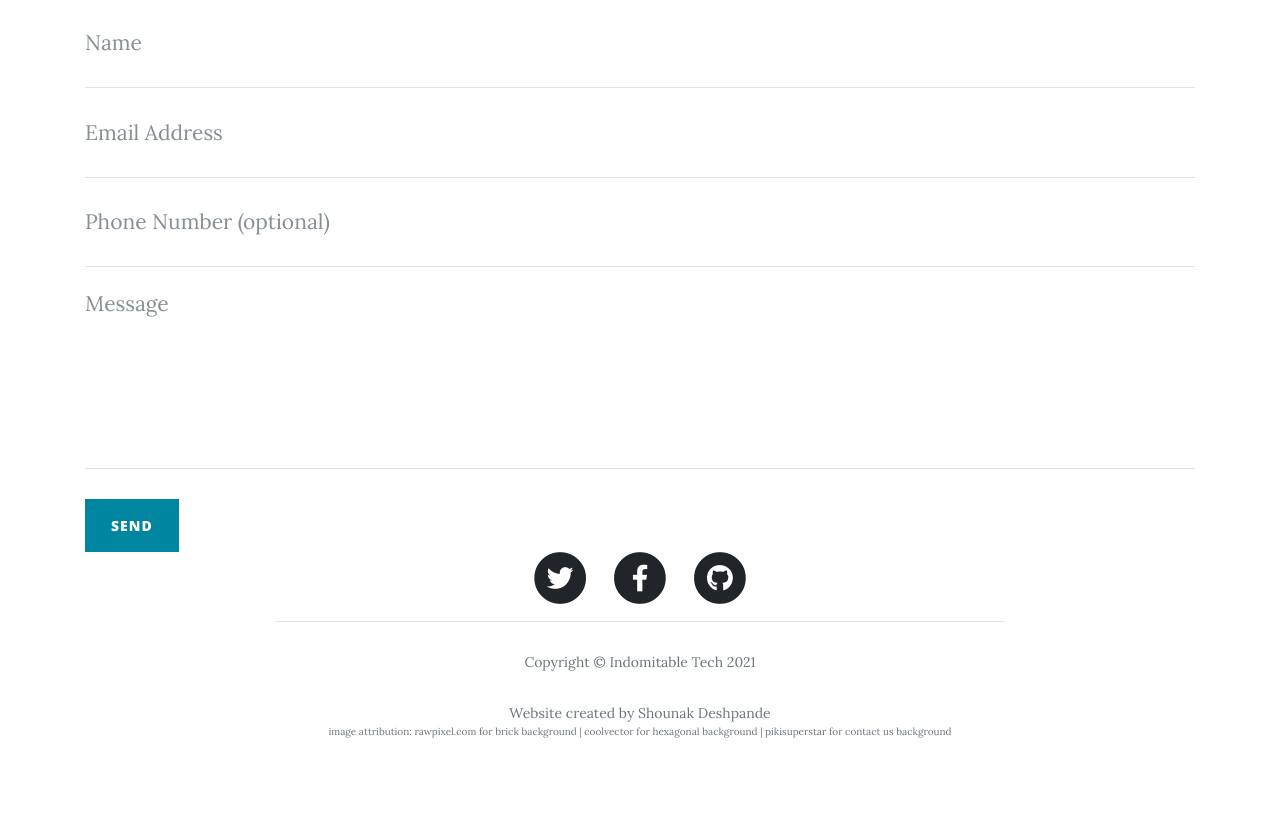
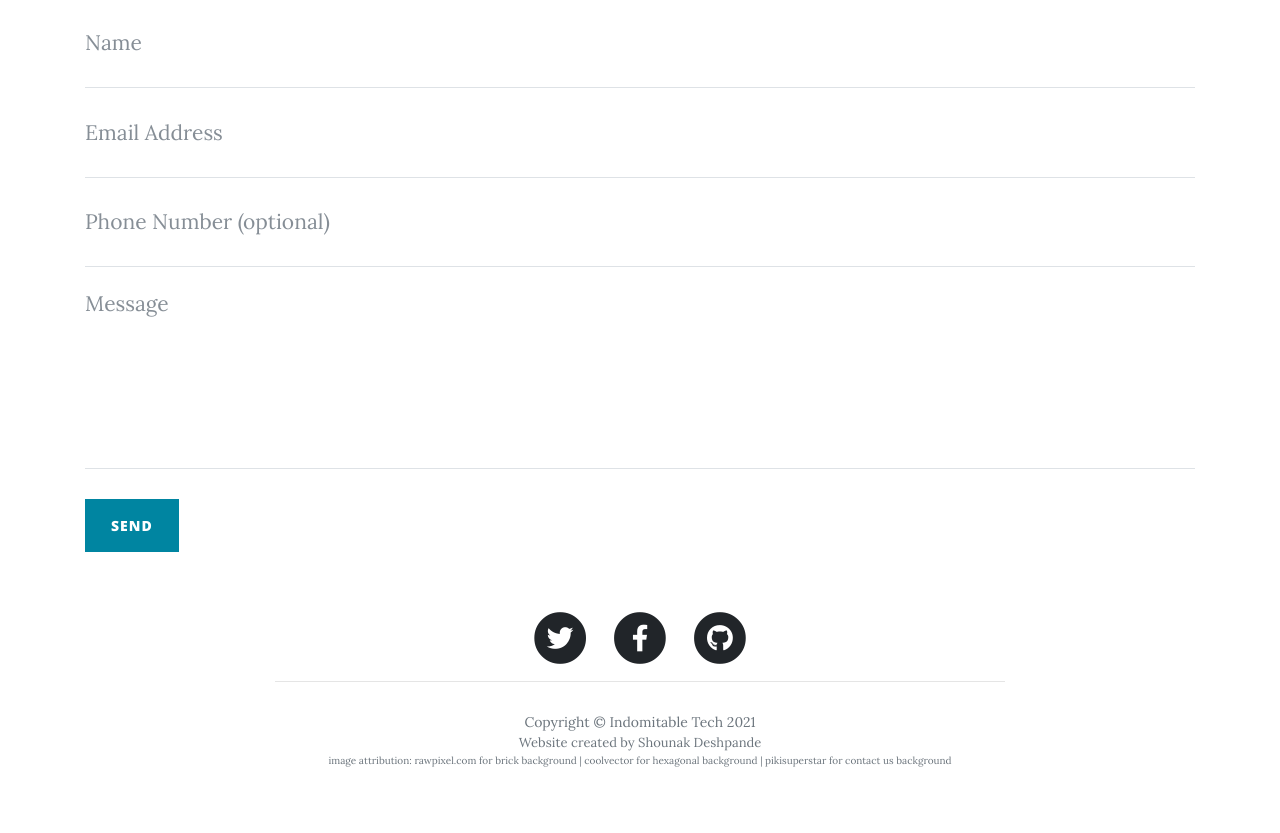
Before and after one commit to shounak8/Day_82_Heroku_Deployment, a Flask app: page /about in a window 1280 px wide. Shown: the part 1400-2233 px from the top of the page. Before the commit the page ends 2138 px from the top, so only its background shows below. Run offline with Flask 2, Linux system fonts and the light colour scheme; parts of the project's set-up code (start-up, migrations or seed data) failed here and were passed over; some libraries are stand-ins or nearby versions.

Commit message:
Update footer.html

```diff
--- a/templates/footer.html
+++ b/templates/footer.html
@@ -39,6 +39,8 @@
                 <div id="success"></div>
                 <button class="btn btn-primary" id="sendMessageButton" type="submit">Send</button>
             </form>
+      <br>
+      <br>
       <div class="row">
         <div class="col-lg-8 col-md-10 mx-auto">
           <ul class="list-inline text-center">
@@ -69,7 +71,7 @@
           </ul>
             <hr>
           <p class="copyright text-muted">Copyright &copy; Indomitable Tech 2021</p>
-          <p class="copyright text-muted">Website created by Shounak Deshpande</p>
+          <p class="copyright text-muted" style="font-size:13px;margin:0;">Website created by Shounak Deshpande</p>
             <p class="copyright text-muted" style="font-size:10px;margin:0;">image attribution: rawpixel.com for brick background | coolvector for hexagonal background | pikisuperstar for contact us background</p>
         </div>
       </div>
```
